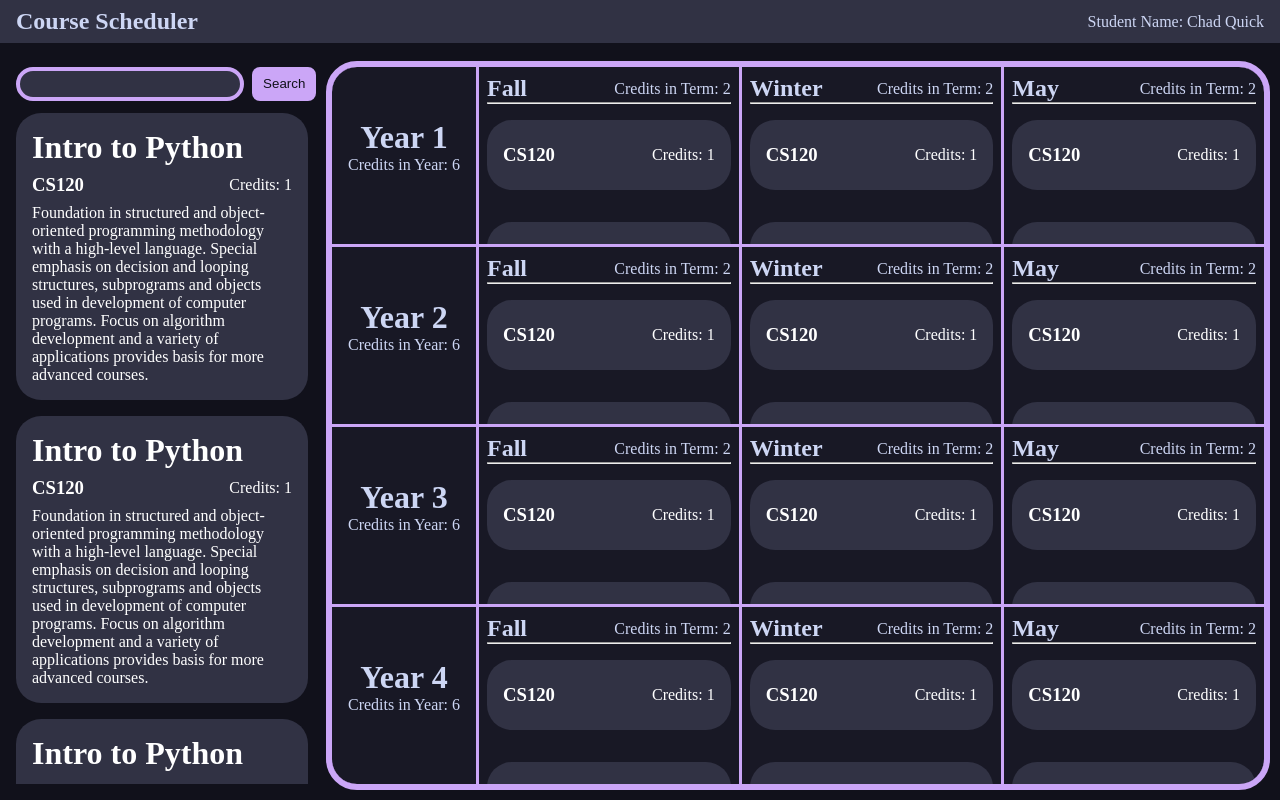
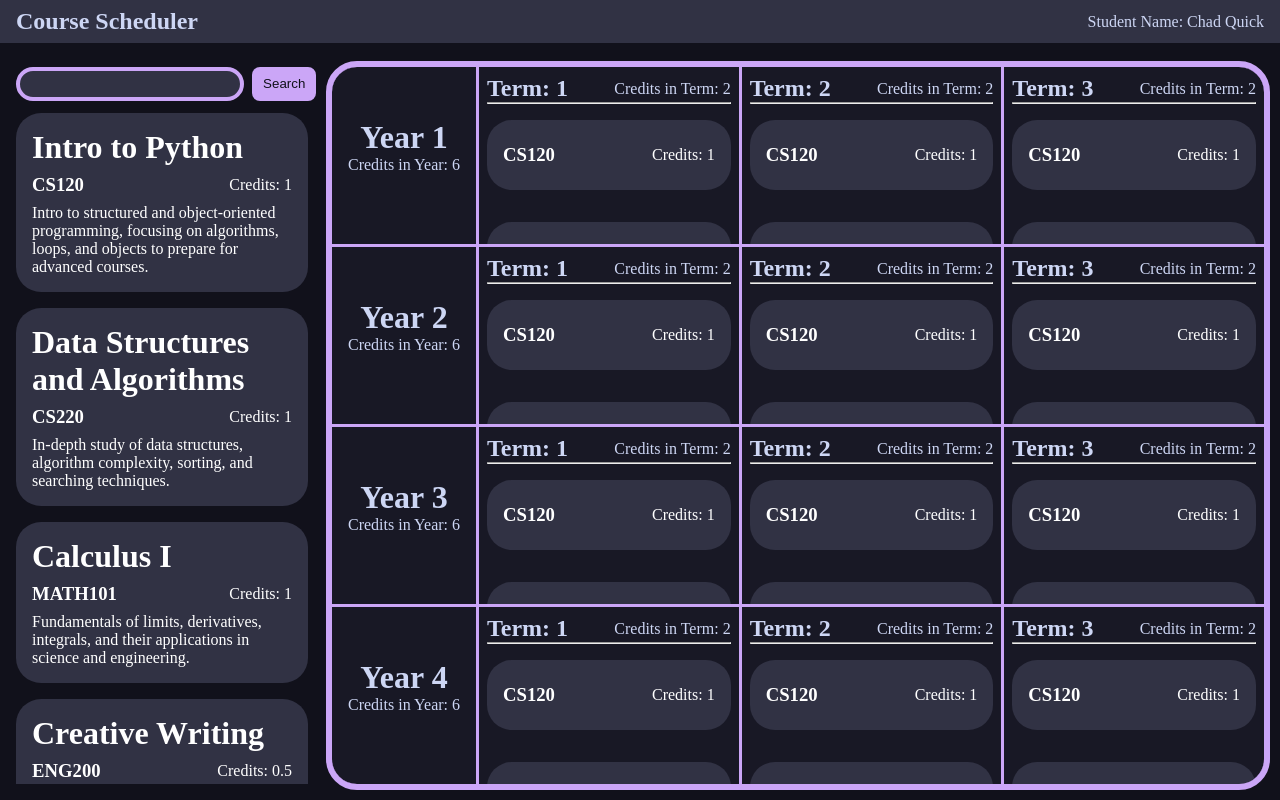
Before and after one commit to wood20q/CourseScheduler, a React (Vite) app in the folder client/: page / in a window 1280 px wide. Built offline with nearby package versions, Linux system fonts and the light colour scheme.

Commit message:
The data shown on the screen matches with the data within the schedular and/or within the courses list.

```diff
--- a/client/src/App.jsx
+++ b/client/src/App.jsx
@@ -2,7 +2,102 @@ import { useState } from 'react'
 import Year from './components/Year'
 import AvailableCourses from './components/AvailableCourses'
 
+const COURSES = [
+  {
+    "name": "Intro to Python",
+    "code": "CS120",
+    "credits": 1,
+    "description": "Intro to structured and object-oriented programming, focusing on algorithms, loops, and objects to prepare for advanced courses."
+  },
+  {
+    "name": "Data Structures and Algorithms",
+    "code": "CS220",
+    "credits": 1,
+    "description": "In-depth study of data structures, algorithm complexity, sorting, and searching techniques."
+  },
+  {
+    "name": "Calculus I",
+    "code": "MATH101",
+    "credits": 1,
+    "description": "Fundamentals of limits, derivatives, integrals, and their applications in science and engineering."
+  },
+  {
+    "name": "Creative Writing",
+    "code": "ENG200",
+    "credits": 0.5,
+    "description": "Workshop-style course focusing on the creation, structure, and critique of original fiction and poetry."
+  },
+  {
+    "name": "Modern World History",
+    "code": "HIST150",
+    "credits": 0.5,
+    "description": "Survey of global historical events, cultural movements, and political changes from 1500 to the present."
+  },
+  {
+    "name": "Intro to Biology",
+    "code": "BIO105",
+    "credits": 1,
+    "description": "Foundational concepts of cellular biology, genetics, evolution, and ecology."
+  },
+  {
+    "name": "Digital Photography",
+    "code": "ART110",
+    "credits": 0.25,
+    "description": "Basics of digital camera operation, lighting composition, and introductory photo editing techniques."
+  },
+  {
+    "name": "General Psychology",
+    "code": "PSY101",
+    "credits": 0.5,
+    "description": "Introduction to the scientific study of human behavior, cognition, and mental processes."
+  },
+  {
+    "name": "Microeconomics",
+    "code": "ECO201",
+    "credits": 0.5,
+    "description": "Analysis of individual and firm behavior, supply and demand, and market structures."
+  },
+  {
+    "name": "General Physics",
+    "code": "PHYS200",
+    "credits": 1,
+    "description": "Calculus-based physics covering mechanics, thermodynamics, and wave motion."
+  },
+  {
+    "name": "Music Appreciation",
+    "code": "MUS105",
+    "credits": 0.25,
+    "description": "Exploration of musical forms, styles, and historical contexts across various cultures and eras."
+  },
+  {
+    "name": "Database Management Systems",
+    "code": "CS310",
+    "credits": 1,
+    "description": "Principles of database design, SQL, normalization, and modern data storage solutions."
+  },
+  {
+    "name": "Intro to Philosophy",
+    "code": "PHIL101",
+    "credits": 0.5,
+    "description": "Examination of fundamental philosophical questions regarding existence, knowledge, and ethics."
+  },
+  {
+    "name": "General Chemistry",
+    "code": "CHEM110",
+    "credits": 1,
+    "description": "Study of atomic structure, chemical bonding, reactions, and stoichiometry."
+  },
+  {
+    "name": "Intro to Sociology",
+    "code": "SOC101",
+    "credits": 0.5,
+    "description": "Overview of social structures, institutions, cultural norms, and human interactions."
+  }
+];
+
 function App() {
+  const [schedule, setSchedule] = useState(() => Array.from({length: 4}, () => Array.from({length: 3}, () => [{"name": "Intro to Python", "code": "CS120", "credits": 1, "description": "Foundation in structured and object-oriented programming methodology with a high-level language. Special emphasis on decision and looping structures, subprograms and objects used in development of computer programs. Focus on algorithm development and a variety of applications provides basis for more advanced courses."}, {"name": "Data Structures and Algorithms", "code": "CS220", "credits": 1, "description": "In-depth study of data structures such as stacks, queues, linked lists, trees, and graphs. Includes the analysis of algorithm complexity, sorting, and searching techniques. Emphasizes writing efficient and scalable code."}])))
+
   return (
     <div className="app-container">
       <nav className="top-nav">
@@ -11,13 +106,12 @@ function App() {
       </nav>
       <main className="main-container">
         <div className="availableCourses">
-          <AvailableCourses/>
+          <AvailableCourses courseList={COURSES}/>
         </div>
         <div className="scheduleArea">
-          <Year yearNumber={1}/>
-          <Year yearNumber={2}/>
-          <Year yearNumber={3}/>
-          <Year yearNumber={4}/>
+          {schedule.map((year, i) => (
+            <Year key={i} yearNumber={i + 1} yearList={year}/>
+          ))}
         </div>
       </main>
     </div>
--- a/client/src/components/AvailableCourses.jsx
+++ b/client/src/components/AvailableCourses.jsx
@@ -1,6 +1,6 @@
 import CourseCard from "./CourseCard"
 
-function AvailableCourses() {
+function AvailableCourses({ courseList }) {
     return (
         <>
             <form id="searchForm">
@@ -8,10 +8,9 @@ function AvailableCourses() {
                 <button type="submit">Search</button>
             </form>
             <div className="coursesList">
-                <CourseCard name={"Intro to Python"} code={"CS120"} credits={1} description={"Foundation in structured and object-oriented programming methodology with a high-level language. Special emphasis on decision and looping structures, subprograms and objects used in development of computer programs. Focus on algorithm development and a variety of applications provides basis for more advanced courses."}/>
-                <CourseCard name={"Intro to Python"} code={"CS120"} credits={1} description={"Foundation in structured and object-oriented programming methodology with a high-level language. Special emphasis on decision and looping structures, subprograms and objects used in development of computer programs. Focus on algorithm development and a variety of applications provides basis for more advanced courses."}/>
-                <CourseCard name={"Intro to Python"} code={"CS120"} credits={1} description={"Foundation in structured and object-oriented programming methodology with a high-level language. Special emphasis on decision and looping structures, subprograms and objects used in development of computer programs. Focus on algorithm development and a variety of applications provides basis for more advanced courses."}/>
-                <CourseCard name={"Intro to Python"} code={"CS120"} credits={1} description={"Foundation in structured and object-oriented programming methodology with a high-level language. Special emphasis on decision and looping structures, subprograms and objects used in development of computer programs. Focus on algorithm development and a variety of applications provides basis for more advanced courses."}/>
+                {courseList.map((course) => (
+                    <CourseCard name={course.name} code={course.code} credits={course.credits} description={course.description}/>
+                ))}
             </div>
         </>
     )
--- a/client/src/components/Term.jsx
+++ b/client/src/components/Term.jsx
@@ -1,16 +1,18 @@
 import CourseCard from "./CourseCard"
 
-function Term({ termLabel }) {
+function Term({ termLabel, termList }) {
+    const termCredits = termList.reduce((sum, course) => sum += course.credits, 0)
     return (
         <div className="term">
             <div className="termLabel">
                 <h2>{termLabel}</h2>
-                <p>Credits in Term: 2</p>
+                <p>Credits in Term: {termCredits}</p>
             </div>
             <hr />
             <div className="courseArea">
-                <CourseCard name={"Intro to Python"} code={"CS120"} credits={1} description={"Foundation in structured and object-oriented programming methodology with a high-level language. Special emphasis on decision and looping structures, subprograms and objects used in development of computer programs. Focus on algorithm development and a variety of applications provides basis for more advanced courses."}/>
-                <CourseCard name={"Intro to Python"} code={"CS120"} credits={1} description={"Foundation in structured and object-oriented programming methodology with a high-level language. Special emphasis on decision and looping structures, subprograms and objects used in development of computer programs. Focus on algorithm development and a variety of applications provides basis for more advanced courses."}/>
+                {termList.map((course) => (
+                    <CourseCard name={course.name} code={course.code} credits={course.credits} description={course.description}/>
+                ))}
             </div>
         </div>
     )
--- a/client/src/components/Year.jsx
+++ b/client/src/components/Year.jsx
@@ -1,16 +1,17 @@
 import Term from "./Term"
 
-function Year({ yearNumber }) {
+function Year({ yearNumber, yearList }) {
+    const yearCredits = yearList.flat().reduce((sum, course) => sum += course.credits, 0)
     return (
         <div className="yearBlock">
             <div className="yearLabel">
                 <h1>Year {yearNumber}</h1>
-                <p>Credits in Year: 6</p>
+                <p>Credits in Year: {yearCredits}</p>
             </div>
             <div className="termBlock">
-                <Term termLabel={"Fall"}/>
-                <Term termLabel={"Winter"}/>
-                <Term termLabel={"May"}/>
+                {yearList.map((termList, i) => (
+                    <Term key={i} termLabel={`Term: ${i+1}`} termList={termList}/>
+                ))}
             </div>
         </div>
     )
--- a/client/src/index.css
+++ b/client/src/index.css
@@ -149,7 +149,7 @@ main,
   height: 100%;
   overflow: hidden;
   display: grid;
-  grid-template-rows: repeat(4, minmax(0, 1fr));
+  /* grid-template-rows: repeat(4, minmax(0, 1fr)); Removed to allow for modulation */
   background-color: var(--mauve);
   border-radius: 25px;
   gap: var(--grid-outline);
```
